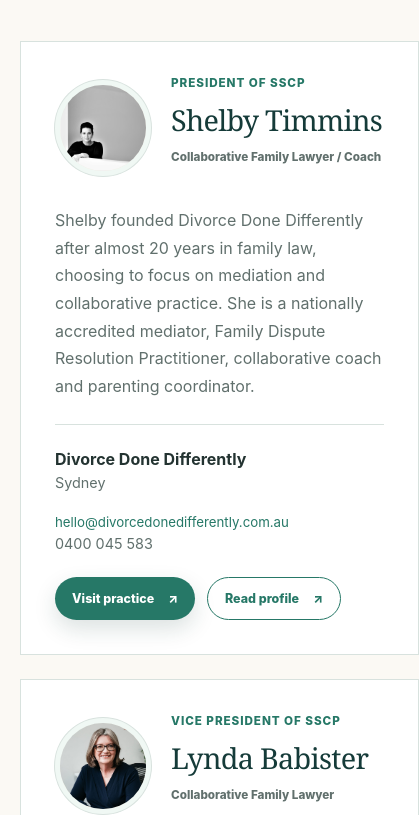
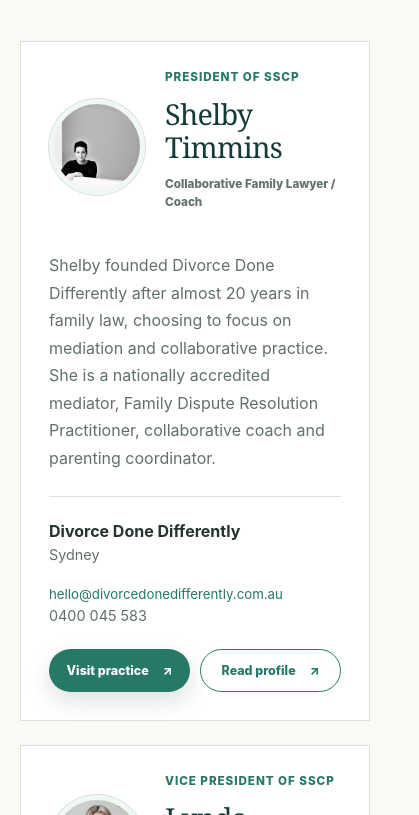
Before and after one commit to Arav1oli/collaborativeprofessionals.com.au, a Next.js app: page /members in a window 390 px wide. Shown: the part 753-1568 px from the top of the page, 419 px wide, since content can reach past the window. Built offline with nearby package versions, Linux system fonts and the light colour scheme; no server answers.

Commit message:
Fix mobile member and contact layouts

```diff
--- a/app/components/SiteFooter.tsx
+++ b/app/components/SiteFooter.tsx
@@ -12,7 +12,9 @@
         <div>
           <p className="footer-label">Get in touch</p>
           <a className="footer-email" href={`mailto:${site.email}`}>
-            {site.email}
+            {site.email.slice(0, site.email.indexOf("@") + 1)}
+            <wbr />
+            {site.email.slice(site.email.indexOf("@") + 1)}
           </a>
           <div className="footer-links">
             <a href={href("/members/")}>Find a professional</a>
--- a/app/contact/page.tsx
+++ b/app/contact/page.tsx
@@ -24,7 +24,9 @@
             <p className="eyebrow light">General enquiries</p>
             <h2>We’ll point you in the right direction.</h2>
             <a className="contact-email" href={`mailto:${site.email}`}>
-              {site.email}
+              {site.email.slice(0, site.email.indexOf("@") + 1)}
+              <wbr />
+              {site.email.slice(site.email.indexOf("@") + 1)}
             </a>
             <p>
               This form prepares a message in your own email app. Nothing is
@@ -38,6 +40,7 @@
                 href={asset(
                   "/media/legacy/2017/09/SSCP-Marketing-Brochure.pdf",
                 )}
+                rel="noreferrer"
                 target="_blank"
               >
                 Download our brochure ↗
--- a/app/globals.css
+++ b/app/globals.css
@@ -662,6 +662,7 @@
   display: flex;
   flex-direction: column;
   min-height: 590px;
+  min-width: 0;
   padding: 34px;
   transition:
     border-color 180ms ease,
@@ -680,6 +681,12 @@
   display: grid;
   gap: 24px;
   grid-template-columns: 116px 1fr;
+}
+
+.member-heading,
+.member-meta,
+.member-actions {
+  min-width: 0;
 }
 
 .member-portrait {
@@ -1302,6 +1309,7 @@
 
   .member-card {
     min-height: 0;
+    padding: 28px;
   }
 
   .member-top {
@@ -1311,6 +1319,18 @@
 
   .member-portrait {
     width: 96px;
+  }
+
+  .member-actions {
+    display: grid;
+    gap: 10px;
+    grid-template-columns: repeat(2, minmax(0, 1fr));
+  }
+
+  .member-actions .button {
+    justify-content: center;
+    padding-left: 11px;
+    padding-right: 11px;
   }
 
   .diagram-frame {
```
